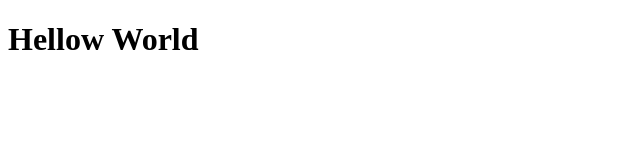
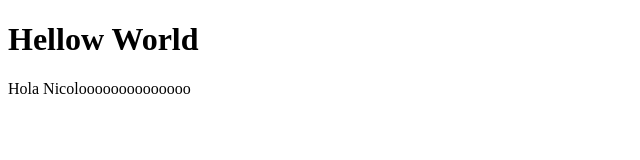
Before and after one commit to CodeMentoria/pruebla_houst, a plain HTML site: page index.html in a window 1280 px wide. Shown: the whole page, without its empty margins (0-640 px from the left). Drawn offline with Linux system fonts and the light colour scheme.

Commit message:
Update index.html

```diff
--- a/index.html
+++ b/index.html
@@ -8,5 +8,6 @@
 </head>
 <body>
     <h1>Hellow World</h1>
+    <p>Hola Nicoloooooooooooooo</p>
 </body>
 </html>
```
